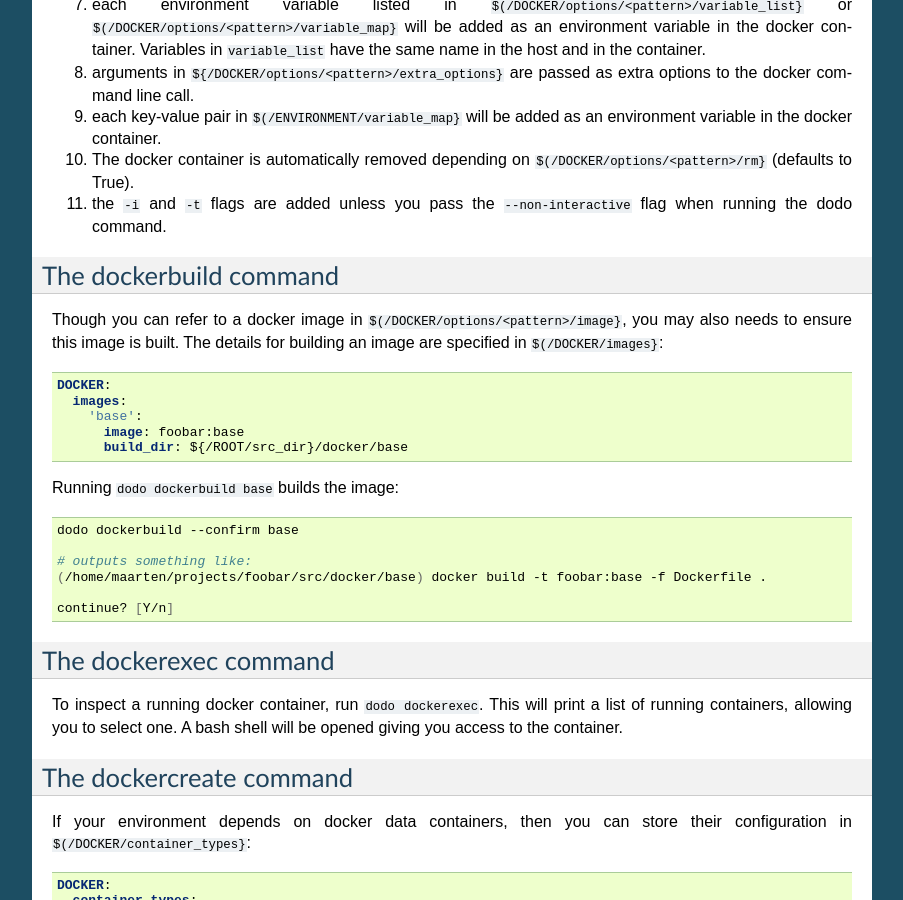
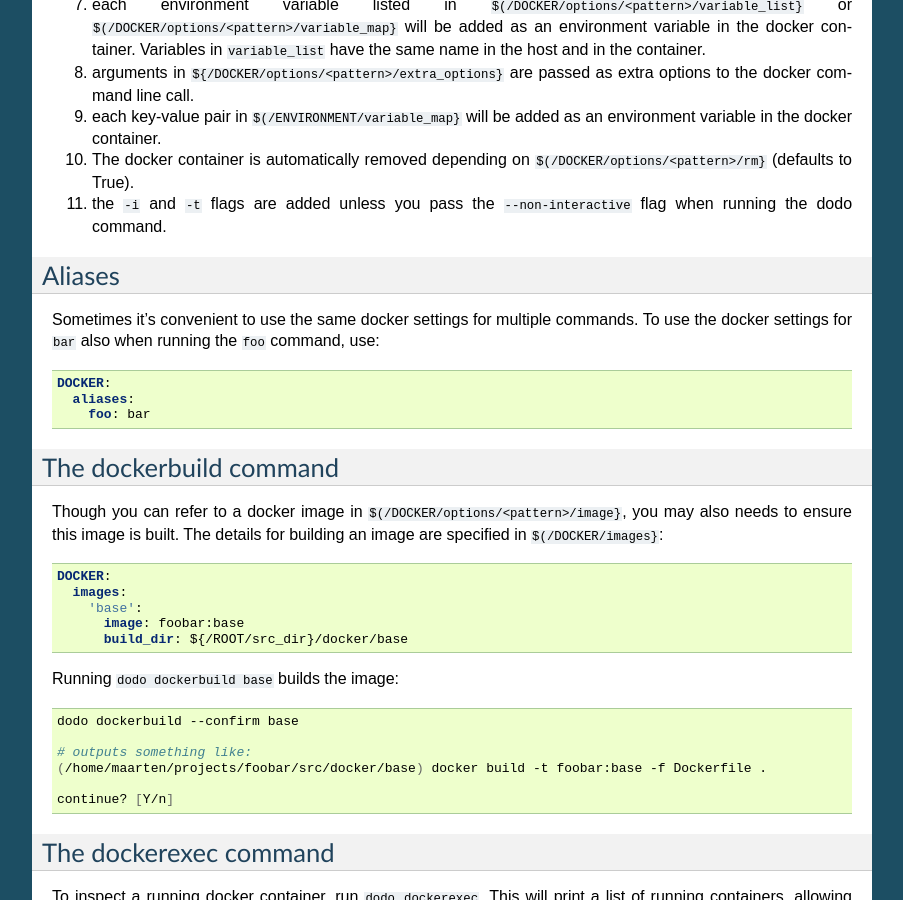
Before and after one commit to mnieber/dodo-commands, a Sphinx documentation site: the page built from doc/docker_commands.rst, in a window 1280 px wide and 900 px high, scrolled down 879 px. Shown: the whole window, without its empty margins (198-1101 px from the left). Built offline with Sphinx 7.4.7, drawn with Linux system fonts in a browser that asks for light colours.

Commit message:
Use /DOCKER/aliases in docker decorator

```diff
--- a/doc/docker_commands.rst
+++ b/doc/docker_commands.rst
@@ -60,6 +60,17 @@ Running the ``django-manage`` command will produce something like this:
 #. The docker container is automatically removed depending on ``$(/DOCKER/options/<pattern>/rm}`` (defaults to True).
 
 #. the ``-i`` and ``-t`` flags are added unless you pass the ``--non-interactive`` flag when running the dodo command.
+
+
+Aliases
+=======
+Sometimes it's convenient to use the same docker settings for multiple commands. To use the docker settings for ``bar`` also when running the ``foo`` command, use:
+
+.. code-block:: yaml
+
+    DOCKER:
+      aliases:
+        foo: bar
 
 
 The dockerbuild command
--- a/doc/todo.rst
+++ b/doc/todo.rst
@@ -5,7 +5,6 @@ To do
 *****
 
 - add port_map so ports can be published
-- add ('publish', "${/DJANGO/port}:${/DJANGO/port}") to django-manage docker options
 - rename /VIRT_ROOT to /SERVER
 
 Nice to have
```
Also changed, not shown: 2 other files.
